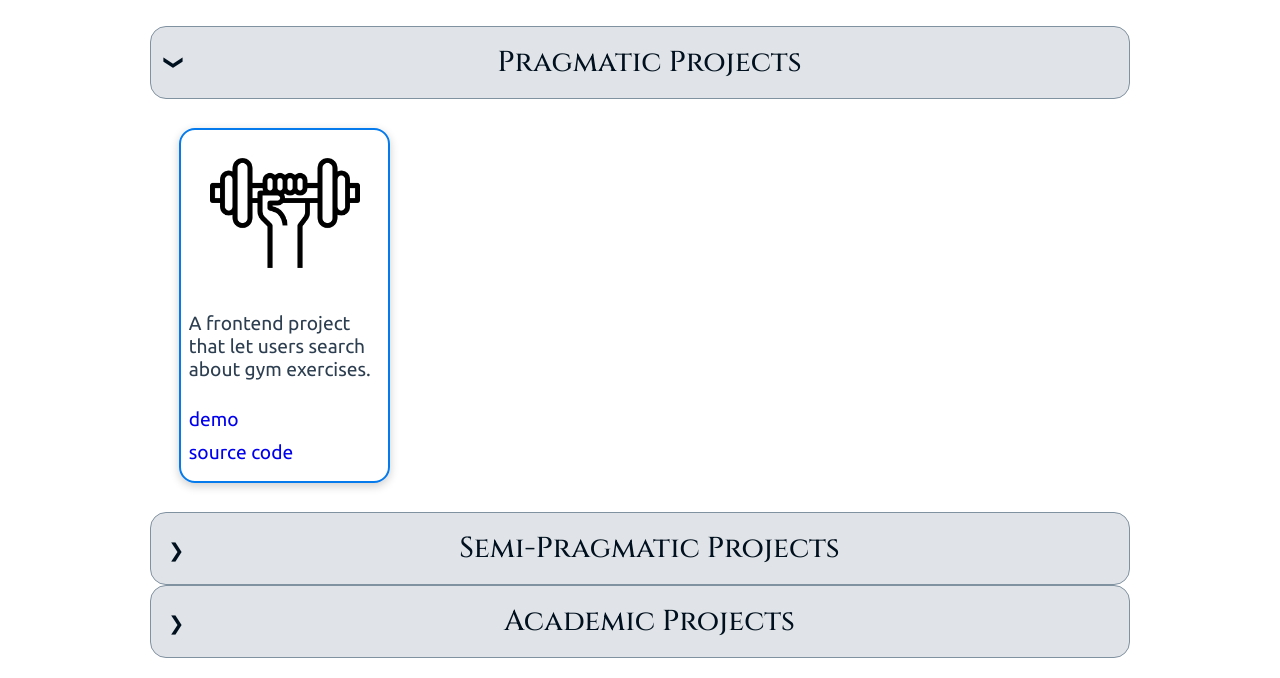
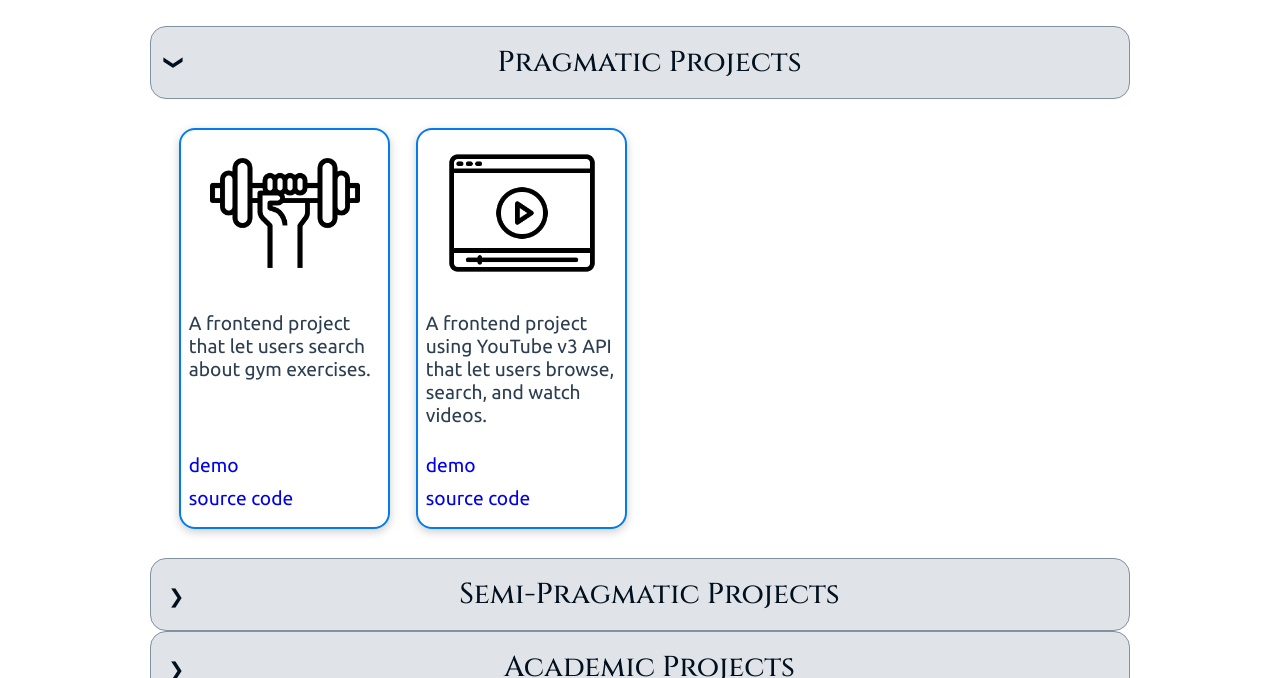
Before and after one commit to RuilinYang-beta/RuilinYang-beta.github.io, a plain HTML site: page index.html in a window 1280 px wide. Shown: the part 960-1638 px from the top of the page. Drawn offline with Linux system fonts and the light colour scheme.

Commit message:
updated project

```diff
--- a/index.html
+++ b/index.html
@@ -37,7 +37,7 @@
           </p>
           <div class="buttonRow">
             <a
-              href="pdf/cv_RuilinYang.pdf"
+              href="pdf/RuilinYang.pdf"
               target="_blank"
               class="button inverse"
             >
@@ -243,6 +243,29 @@
                     </div>
                   </div>
                 </div>
+                <div class="project">
+                  <img src="assets/prag_newtube.png" alt="newtube" />
+                  <div class="description">
+                    <p>
+                      A frontend project using YouTube v3 API that let users browse, search, and watch videos.
+                    </p>
+                    <div class="links">
+                      <br />
+                      <a
+                        href="https://newtube-reactjs-materialui.herokuapp.com/"
+                        target="_blank"
+                      >
+                        demo
+                      </a>
+                      <a
+                        href="https://github.com/RuilinYang-beta/newtube"
+                        target="_blank"
+                      >
+                        source code
+                      </a>
+                    </div>
+                  </div>
+                </div>
 
               </div>
             </div>
@@ -439,7 +462,7 @@
         <h2>More</h2>
         <div class="container">
           <a
-            href="pdf/2205_internship.pdf"
+            href="pdf/RuilinYang.pdf"
             target="_blank"
             class="button inverse"
           >
```
Also changed, not shown: assets/prag_newtube.png (added), 2 other files.
